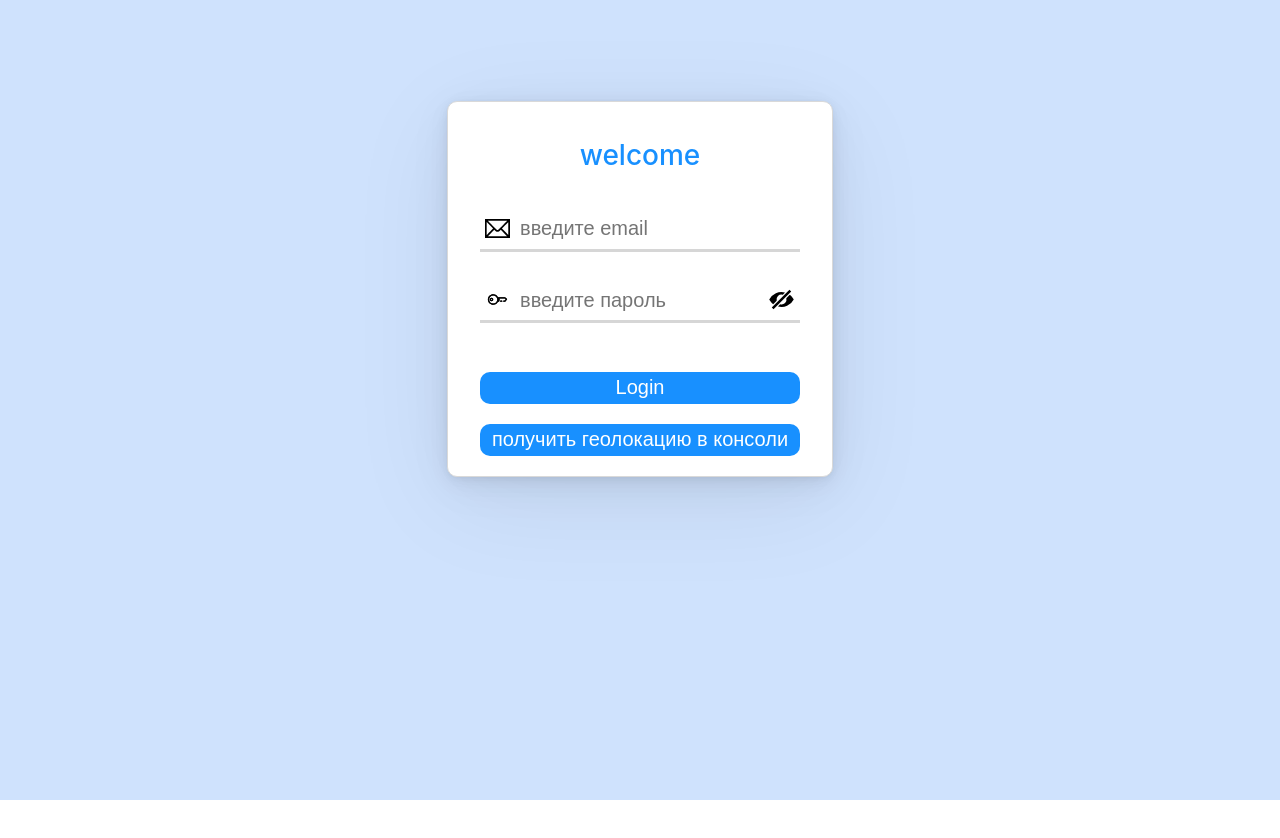
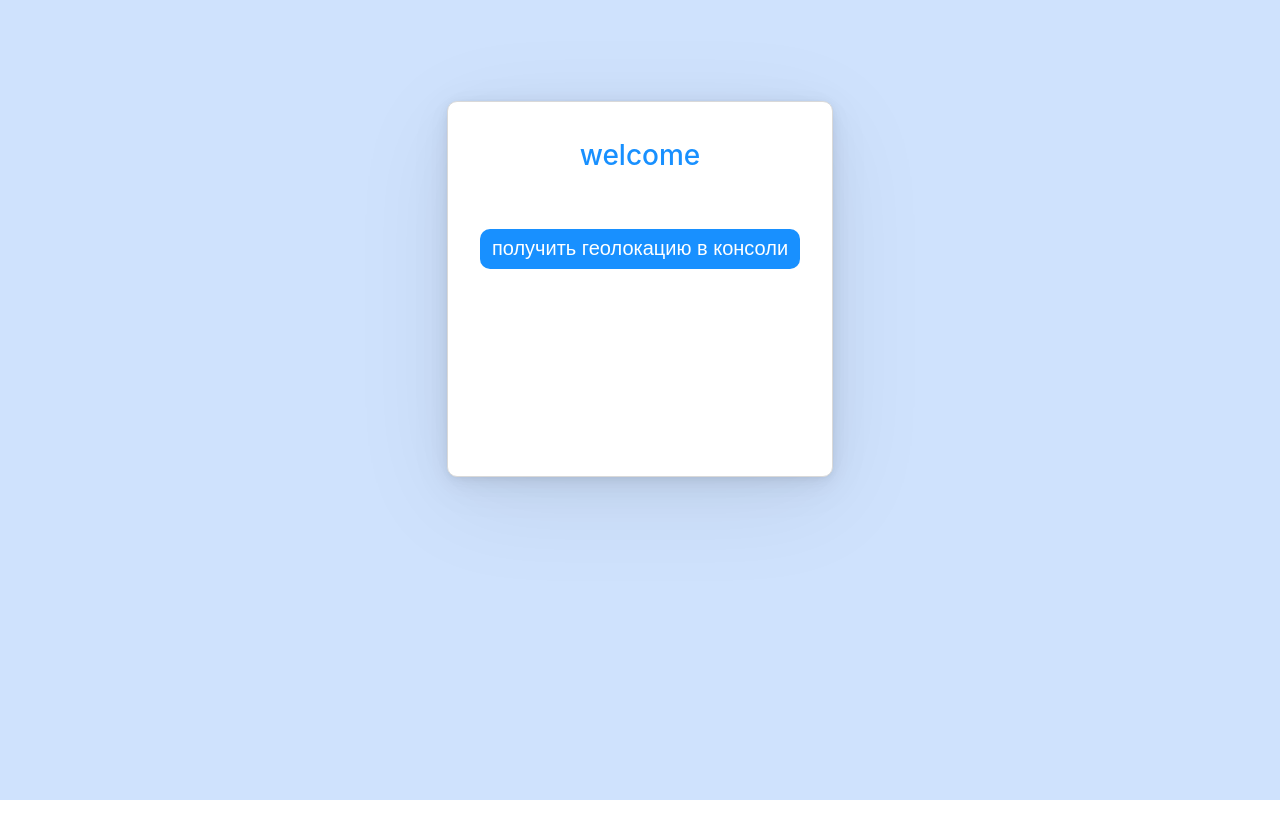
Before and after one commit to WhiteDazzle/sign-in-example, a React (Create React App) app: page / in a window 1280 px wide. Shown: the top 838 px of the page. Before the commit the page ends 800 px from the top, so only its background shows below. Built offline with nearby package versions, Linux system fonts and the light colour scheme.

Commit message:
добавлено отображение геолокации

```diff
--- a/src/components/layouts/signIn-form/signIn-form.module.scss
+++ b/src/components/layouts/signIn-form/signIn-form.module.scss
@@ -3,7 +3,7 @@
 .signIn-form {
   box-sizing: border-box;
   padding: 20px 32px 20px 32px;
-  height: 100%;
+  height: 800px;
   display: flex;
   flex-direction: column;
   justify-content: flex-start;
@@ -35,3 +35,9 @@
     scale: 101%;
   }
 }
+
+.geo-text {
+  color: $text-color-main;
+  font-size: 20px;
+  margin: 10px;
+}
--- a/src/components/layouts/signIn-form/signIn-form.tsx
+++ b/src/components/layouts/signIn-form/signIn-form.tsx
@@ -13,6 +13,7 @@ const SignInForm = () => {
   const [passwordValue, setPasswordValue] = useState("");
   const [emailValidationMessage, setEmailValidationMessage] = useState("");
   const [passwordValidationMessage, setPasswordValidationMessage] = useState("");
+  const [geo, setGeo] = useState<string[]>([])
   var options = {
     enableHighAccuracy: true,
     timeout: 5000,
@@ -21,7 +22,12 @@ const SignInForm = () => {
 
   function success(pos: any) {
     var crd = pos.coords;
-
+    setGeo([
+      'Ваше текущее местоположение:',
+      `Широта: ${crd.latitude}`,
+      `Долгота: ${crd.longitude}`,
+      `Плюс-минус ${crd.accuracy} метров.`
+    ])
     console.log('Ваше текущее местоположение:');
     console.log(`Широта: ${crd.latitude}`);
     console.log(`Долгота: ${crd.longitude}`);
@@ -34,48 +40,48 @@ const SignInForm = () => {
   return (
     <form className={styles["signIn-form"]}>
       <h1 className={styles.title}> welcome</h1>
-      <div className={styles["input-wrapper"]}>
-        <FormInput
-          value={emailValue}
-          onChange={({target:{value}})=> {
-              setEmailValue(value)
-              setEmailValidationMessage('')
-          }}
-          name="email"
-          type="email"
-          placeholder="введите email"
-          validationMessage={emailValidationMessage}
-          required
-          pattern={emailValidationPattern}
-        />
-      </div>
-      <div className={styles["input-wrapper"]}>
-        <FormInput
-          value={passwordValue}
-          onChange={({target:{value}})=> {
-              setPasswordValue(value)
-              setPasswordValidationMessage('')
-          }}
-          name="password"
-          type="password"
-          placeholder="введите пароль"
-          validationMessage={passwordValidationMessage}
-          required
-          minLength={6}
-          maxLength={40}
-        />
-      </div>
-      <input
-        type="submit"
-        value="Login"
-        className={styles["input-submit"]}
-        onClick={(e) => {
-            e.preventDefault()
-            e.stopPropagation()
-            setEmailValidationMessage(validateEmail(emailValue))
-            setPasswordValidationMessage(validatePassword(passwordValue))
-        }}
-      />
+      {/*<div className={styles["input-wrapper"]}>*/}
+      {/*  <FormInput*/}
+      {/*    value={emailValue}*/}
+      {/*    onChange={({target:{value}})=> {*/}
+      {/*        setEmailValue(value)*/}
+      {/*        setEmailValidationMessage('')*/}
+      {/*    }}*/}
+      {/*    name="email"*/}
+      {/*    type="email"*/}
+      {/*    placeholder="введите email"*/}
+      {/*    validationMessage={emailValidationMessage}*/}
+      {/*    required*/}
+      {/*    pattern={emailValidationPattern}*/}
+      {/*  />*/}
+      {/*</div>*/}
+      {/*<div className={styles["input-wrapper"]}>*/}
+      {/*  <FormInput*/}
+      {/*    value={passwordValue}*/}
+      {/*    onChange={({target:{value}})=> {*/}
+      {/*        setPasswordValue(value)*/}
+      {/*        setPasswordValidationMessage('')*/}
+      {/*    }}*/}
+      {/*    name="password"*/}
+      {/*    type="password"*/}
+      {/*    placeholder="введите пароль"*/}
+      {/*    validationMessage={passwordValidationMessage}*/}
+      {/*    required*/}
+      {/*    minLength={6}*/}
+      {/*    maxLength={40}*/}
+      {/*  />*/}
+      {/*</div>*/}
+      {/*<input*/}
+      {/*  type="submit"*/}
+      {/*  value="Login"*/}
+      {/*  className={styles["input-submit"]}*/}
+      {/*  onClick={(e) => {*/}
+      {/*      e.preventDefault()*/}
+      {/*      e.stopPropagation()*/}
+      {/*      setEmailValidationMessage(validateEmail(emailValue))*/}
+      {/*      setPasswordValidationMessage(validatePassword(passwordValue))*/}
+      {/*  }}*/}
+      {/*/>*/}
       <button
         type='button'
         className={styles["input-submit"]}
@@ -85,6 +91,7 @@ const SignInForm = () => {
       >
         получить геолокацию в консоли
       </button>
+      {geo.map((current: string)=> <p className={styles['geo-text']}>{current}</p>)}
     </form>
   );
 };
```
